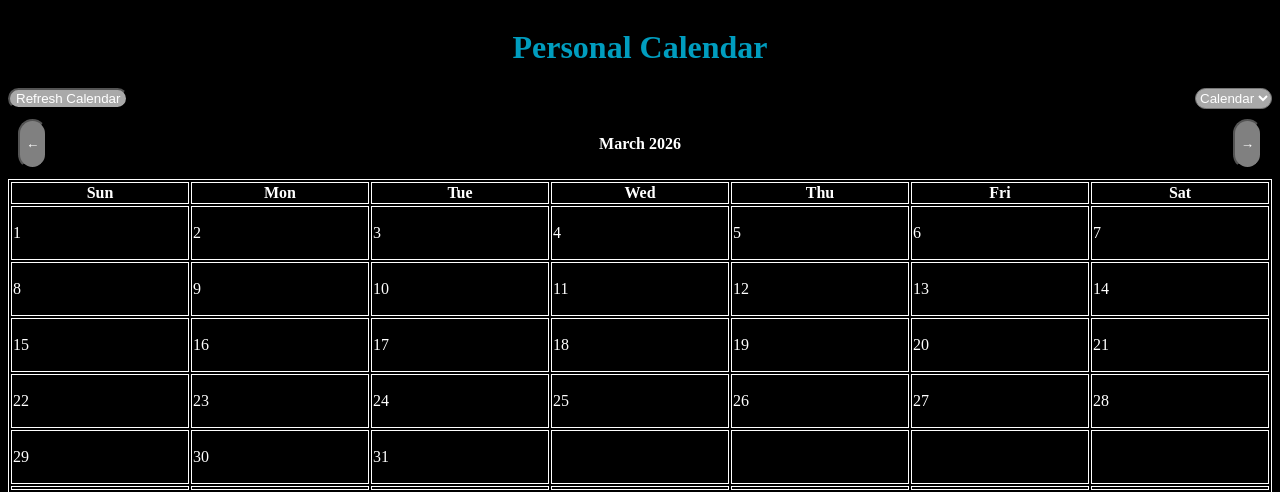
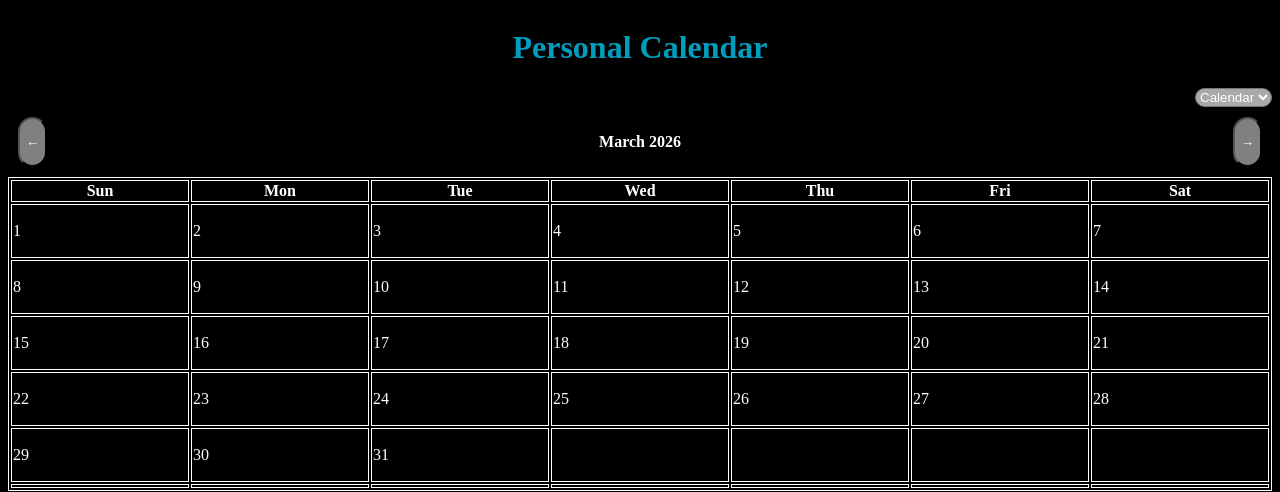
Before and after one commit to matthewhogan22/To_Do_Site, a Flask app: page /calendar in a window 1280 px wide. Shown: the top 492 px of the page. Run offline with Flask 3, Linux system fonts and the light colour scheme; data that the repository does not hold is empty.

Commit message:
Formatting changes

```diff
--- a/backend/static/calendar.css
+++ b/backend/static/calendar.css
@@ -68,7 +68,7 @@ table, th, td {
 
 .interact-buttons {
     display: flex;
-    justify-content: space-between;
+    justify-content: flex-end;
 }
 
 .interact-button {
--- a/backend/templates/calendar.html
+++ b/backend/templates/calendar.html
@@ -14,7 +14,7 @@
         </h1>
     </div>
     <div class="interact-buttons">
-        <button id="refresh-button" class="interact-button">Refresh Calendar</button>
+        <!-- <button id="refresh-button" class="interact-button">Refresh Calendar</button> -->
         <select name="pages" id="pages" class="interact-dropdown">
             <option value="/calendar">Calendar</option>
             <option value="/">To-Do</option>
```
